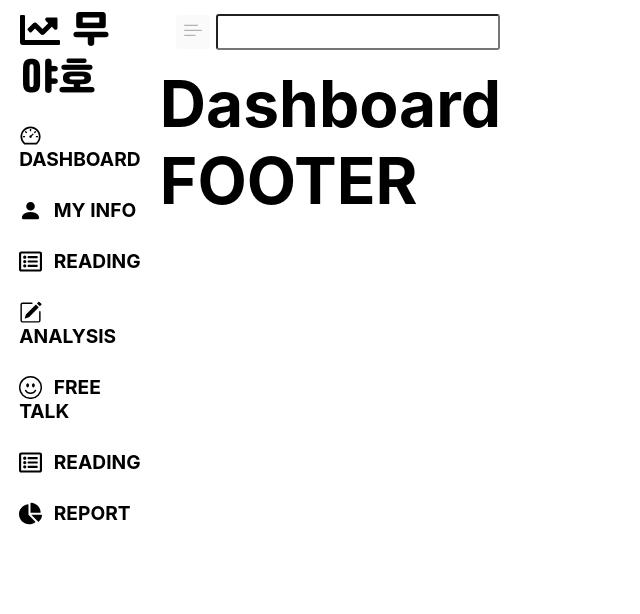
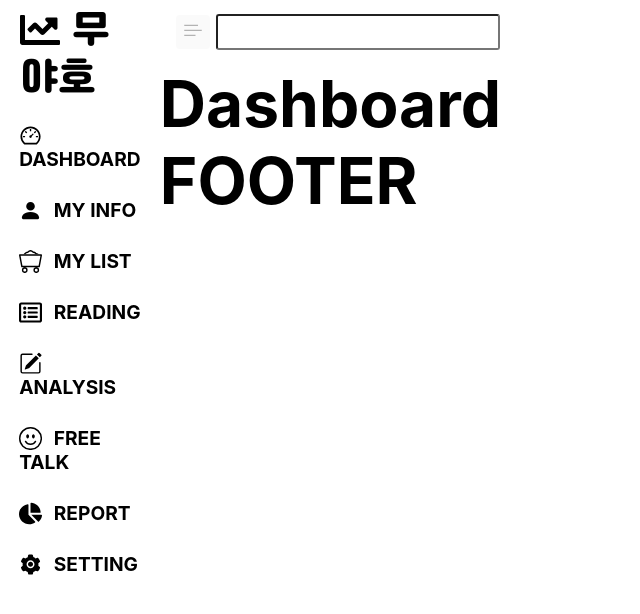
Before and after one commit to vnemftnsska2/muyaho, a React (Create React App) app: page /dashboard in a window 1280 px wide. Shown: the top 614 px of the page, without its empty margins (0-640 px from the left). Built offline with nearby package versions, Linux system fonts and the light colour scheme.

Commit message:
ADD Icon

```diff
--- a/src/layout/navbar/navbar.jsx
+++ b/src/layout/navbar/navbar.jsx
@@ -1,8 +1,8 @@
 import React from 'react';
 import styles from './navbar.module.css';
 import { FaChartLine, FaChartPie } from "react-icons/fa";
-import { AiOutlineDashboard } from "react-icons/ai";
-import { BsFillPersonFill, BsPencilSquare, BsEmojiSmile } from "react-icons/bs";
+import { AiOutlineDashboard, AiFillSetting } from "react-icons/ai";
+import { BsFillPersonFill, BsPencilSquare, BsEmojiSmile, BsMinecartLoaded } from "react-icons/bs";
 import { FaRegListAlt } from "react-icons/fa";
 
 const Navbar = (props) => {
@@ -19,6 +19,9 @@ const Navbar = (props) => {
                     <BsFillPersonFill className={styles.icon} />MY INFO
                 </li>
                 <li>
+                    <BsMinecartLoaded className={styles.icon} />MY LIST
+                </li>
+                <li>
                     <FaRegListAlt className={styles.icon} />READING
                 </li>
                 <li>
@@ -28,10 +31,10 @@ const Navbar = (props) => {
                     <BsEmojiSmile className={styles.icon} />FREE TALK
                 </li>
                 <li>
-                    <FaRegListAlt className={styles.icon} />READING
+                    <FaChartPie className={styles.icon} />REPORT
                 </li>
                 <li>
-                    <FaChartPie className={styles.icon} />REPORT
+                    <AiFillSetting className={styles.icon} />SETTING
                 </li>
             </ul>
         </nav>
```
Also changed, not shown: 2 other files (tests, documents, lock files or other folders).
